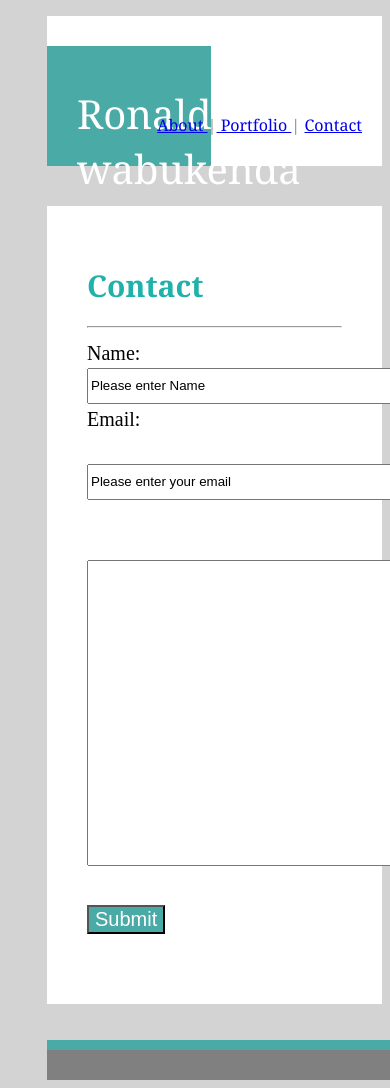
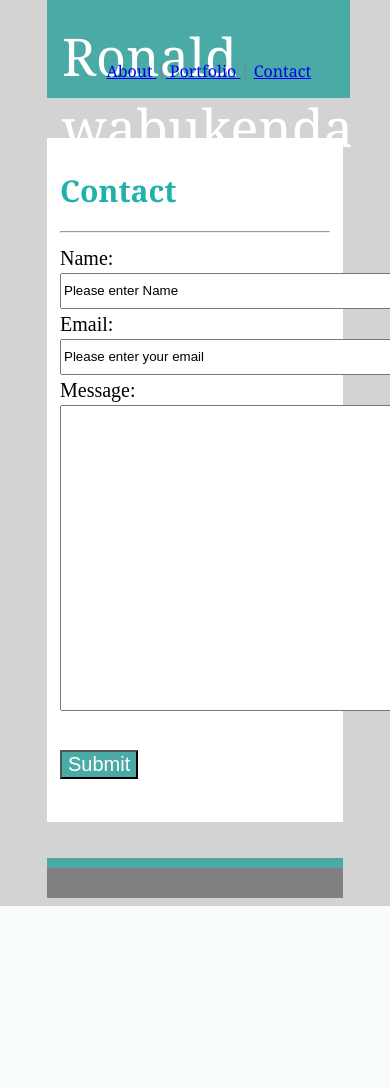
Before and after one commit to ronwab/HW1-Portfolio, a PHP site: page /contact.html in a window 390 px wide; the page is wider, and only the part inside the window is pictured. After the commit the page ends 906 px from the top of that part, so only its background shows below. Run offline with PHP 8.4, Linux system fonts and the light colour scheme.

Commit message:
first commit with responsive pages

```diff
--- a/contact.html
+++ b/contact.html
@@ -2,6 +2,7 @@
 <html lang="en-us">
   <head>
     <meta charset="UTF-8" />
+    <meta name="viewport" content="width=device-width, initial-scale=1.0">
     <title>Ron Wabukenda</title>
 
     <link rel="stylesheet" type="text/css" href="./css/style.css" />
@@ -15,10 +16,10 @@
           <p class="pname">Ronald wabukenda</p>
         </div>
         <div class="links">
-          <a href="/index.html"> About </a>|<a href="/portfolio.html">
+          <a href="./index.html"> About </a>|<a href="./portfolio.html">
             Portfolio
           </a>
-          | <a href="/contact.html"> Contact </a>
+          | <a href="./contact.html"> Contact </a>
         </div>
       </div>
       <div class="page">
@@ -29,22 +30,24 @@
               </div>
               Name:<br />
               <input
+              class="contactFields"
                 type="text"
                 name="lastname"
                 value="Please enter Name"
-                style=" height:30px;width:860px"
               />
               <br />
               Email:<br />
-              <br />
               <input
+              class= "contactFields"
                 type="text"
                 name="lastname"
                 value="Please enter your email"
-                style="height:30px;width:860px"
+
               /><br />
-              <br /><br />
-              <textarea name="message" style="width:860px; height:300px;"> </textarea>
+              Message:
+              <br />
+
+              <textarea class="contactTextArea "name="message"> </textarea>
               <br />
               <br />
               <button class="button">Submit</button>
--- a/css/style.css
+++ b/css/style.css
@@ -9,6 +9,11 @@
   position: relative;
   border-color: #cccccc;
   font-family: "Georgia", Times, Times New Roman, serif;
+}
+.profilePic {
+  float:left;
+  width:170px;
+  height:170px;
 }
 .content {
   background: white;
@@ -70,7 +75,7 @@ hr {
   border-color: #464141;
   font-size: 20px;
   line-height: 30px;
-  padding: 40px;
+  padding: 13px;
 }
 
 .footer1 {
@@ -104,3 +109,110 @@ hr {
   background-color: #4aaaa5;
   font-size: 20px;
 }
+.contactFields {
+  width: 860px;
+  height: 30px;
+}
+.contactTextArea {
+  width: 860px;
+  height: 300px;
+}
+/* media screen size */
+@media screen and (max-width: 980px) {
+  .topnav a {
+    float: none;
+    width: 100%;
+  }
+}
+@media screen and (max-width: 768px) {
+  .wrapper {
+    padding-right: 10%;
+  }
+  .p1 {
+    float: none;
+    width: auto;
+  }
+  .myName {
+    font-size: 25px;
+    padding-left: 10px;
+    height: 70px;
+    padding-right: 10px;
+    padding-bottom: 10px;
+  }
+  .footer1 {
+    width: 100%;
+  }
+  .footer2 {
+    width: 100%;
+  }
+}
+
+.contactFields {
+  width: 450px;
+  height: 30px;
+}
+.contactTextArea {
+  width: 450px;
+  height: 300px;
+}
+@media screen and (max-width: 640px) {
+  .wrapper {
+    padding-right: 10%;
+  }
+  .header {
+    height: 82px;
+    width: 96%;
+  }
+  .profilePic {
+    float:left;
+    width:95%;
+    height:60%;
+    padding-left:11px;
+    padding-top:7px;
+    padding-bottom: 22px;
+  }
+  .portfolioimages {
+    float:left;
+    width:95%;
+    height:60%;
+    padding-left:11px;
+    padding-top:7px;
+    padding-bottom: 22px;
+  }
+
+  .pname {
+    widows: 100%;
+  }
+  .p1 {
+    margin-left: 11px;
+  }
+
+  .p{
+    margin-left: 11px;
+  }
+  .myName {
+    font-size: 52px;
+    padding-left: 15px;
+    height: 70px;
+    padding-right: 15px;
+    padding-bottom: 60px;
+    width:96%;
+  }
+
+  .footer1 {
+    width: 100%;
+  }
+  .footer2 {
+    width: 100%;
+  }
+}
+
+.contactFields {
+  width: 450px;
+  height: 30px;
+}
+.contactTextArea {
+  width: 450px;
+  height: 300px;
+}
+}
--- a/portfolio.html
+++ b/portfolio.html
@@ -2,6 +2,7 @@
 <html lang="en-us">
   <head>
     <meta charset="UTF-8" />
+    <meta name="viewport" content="width=device-width, initial-scale=1.0">
     <title>Ron wabukenda</title>
 
     <link rel="stylesheet" type="text/css" href="./css/style.css" />
@@ -15,10 +16,10 @@
           <p class="pname">Ronald wabukenda</p>
         </div>
         <div class="links">
-          <a href="/index.html"> About </a>|<a href="/portfolio.html">
+          <a href="./index.html"> About </a>|<a href="./portfolio.html">
             Portfolio
           </a>
-          | <a href="/contact.html"> Contact </a>
+          | <a href="./contact.html"> Contact </a>
         </div>
       </div>
       <div class="page">
```
Also changed, not shown: index.html (+9 -8 lines).
